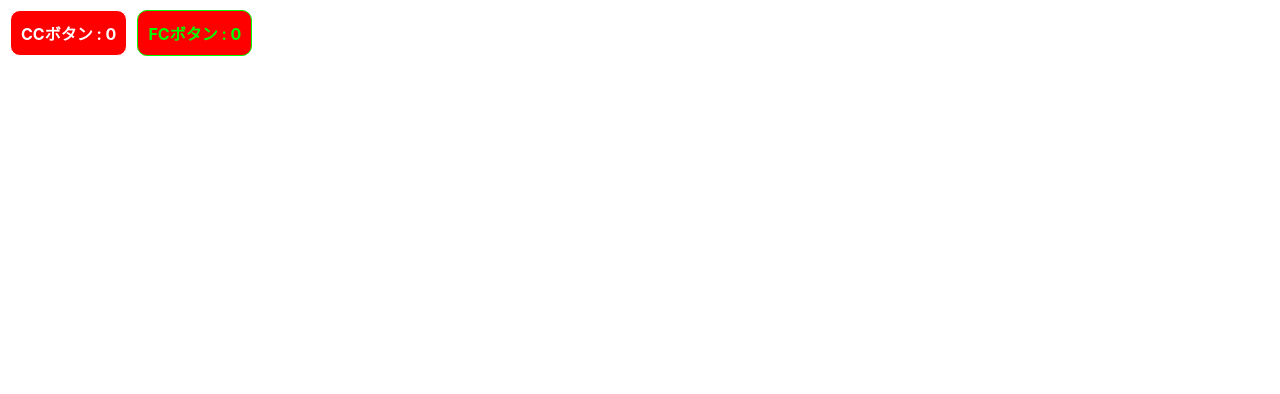
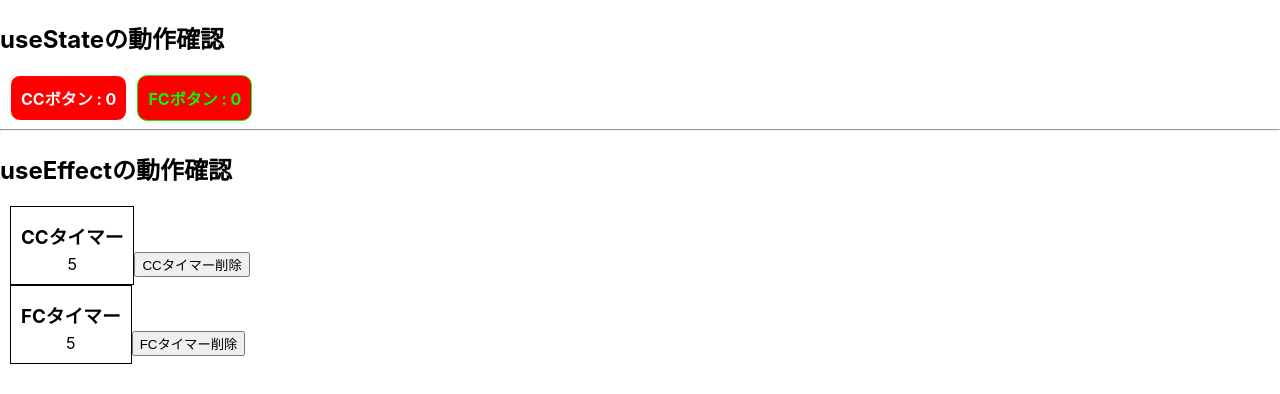
Before and after one commit to tsuyopon-xyz/react-hooks-trainging, a React (Create React App) app: page / in a window 1280 px wide. Shown: the top 394 px of the page. Built offline with nearby package versions, Linux system fonts and the light colour scheme.

Commit message:
[WIP] useEffect example

```diff
--- a/src/App.jsx
+++ b/src/App.jsx
@@ -1,12 +1,50 @@
-import React from 'react';
+import React, {useState} from 'react';
+
+// useState確認用
 import CCButton from './components/use-state-examples/Button/ClassComponent';
 import FCButton from './components/use-state-examples/Button/FunctionalComponent';
 
+// useEffect確認用
+import CCTimer from './components/use-effect-examples/Timer/ClassComponent';
+import FCTimer from './components/use-effect-examples/Timer/FunctionalComponent';
+
 function App() {
+  const [isVisibleCCTimer, setVisibleCCTimer] = useState(true);
+  const [isVisibleFCTimer, setVisibleFCTimer] = useState(true);
+
+  const renderTimerIfVisible = (forCC = true) => {
+    if(forCC) {
+      return (
+        <div className="ml">
+          <CCTimer  />
+          <button onClick={() => setVisibleCCTimer(false)}>CCタイマー削除</button>
+        </div>
+      );
+    }
+
+    return (
+      <div className="ml">
+        <FCTimer  />
+        <button onClick={() => setVisibleFCTimer(false)}>FCタイマー削除</button>
+      </div>
+    );
+  };
+
   return (
     <div className="mt container">
-      <CCButton className="ml" />
-      <FCButton className="ml" />
+      <div>
+        <h2>useStateの動作確認</h2>
+        <CCButton className="ml" />
+        <FCButton className="ml" />
+      </div>
+
+      <hr/>
+
+      <div>
+        <h2>useEffectの動作確認</h2>
+        { isVisibleCCTimer ? renderTimerIfVisible(true) : null }
+        { isVisibleFCTimer ? renderTimerIfVisible(false) : null }
+      </div>
     </div>
   );
 }
--- /dev/null
+++ b/src/components/use-effect-examples/Timer/ClassComponent.jsx
@@ -0,0 +1,62 @@
+import React, { Component } from 'react'
+import './Timer.css';
+
+class TimerClassComponent extends Component {
+  constructor(props) {
+    super(props);
+
+    this.state = {
+      timerCount: 0
+    };
+  }
+
+  componentDidMount() {
+    // console.log('Mounted in CC!');
+
+    this.intervalId = window.setInterval(() => {
+      // console.log('@@@');
+      this.setState({ timerCount: this.state.timerCount + 1 });
+    }, 1000);
+    // console.log('intervalId : ', this.intervalId);
+  }
+
+  componentDidUpdate() {
+    // console.log('Updated in CC!');
+  }
+
+  componentWillUnmount() {
+    console.log('Will unmount in CC!');
+    window.clearInterval( this.intervalId );
+  }
+
+  render() {
+    return (
+      <div
+        className={`Timer ${this.props.className}`}
+      >
+        <h3 className="Timer-title">CCタイマー</h3>
+        <div className="Timer-count">{this.state.timerCount}</div>
+      </div>
+    )
+  }
+}
+
+export default TimerClassComponent;
+
+
+// 以下、補足説明用のコメント
+
+/**
+ * clearIntervalをしないと、コンポーネントが削除された後も
+ * setIntervalにセットしたコールバック関数が動き続けるため、
+ * コンポーネントが削除されるタイミングで明示的に、
+ * clearIntervalを呼び出す必要がある。
+ * （メモリリークの原因）
+ *
+ * Componentが取り除かれるときに呼ばれる
+ * ライフサイクルメソッド内で、
+ * clearIntervalをする。
+ *
+ * ・クラスコンポーネントの場合: componentWillUnmount
+ * ・関数コンポーネントの場合: useEffectにセットするコールバック関数の戻り値であるコールバック関数の中
+ */
--- /dev/null
+++ b/src/components/use-effect-examples/Timer/FunctionalComponent.jsx
@@ -0,0 +1,54 @@
+import React, { useState, useEffect } from 'react'
+import './Timer.css';
+
+function TimerFunctionalComponent(props) {
+  const [timerCount, setTimerCount] = useState(0);
+
+  useEffect(() => {
+    console.log('Mounted or Updated in FC!!!');
+    const intervalId = window.setInterval(() => {
+      // console.log('@@@');
+      setTimerCount(prevTimerCount => {
+        return prevTimerCount + 1;
+      });
+    }, 1000);
+
+    return () => {
+      console.log('Will unmount in FC!!!');
+      window.clearInterval(intervalId);
+    };
+  }, []);
+
+  return (
+    <div
+      className={`Timer ${props.className}`}
+    >
+      <h3 className="Timer-title">FCタイマー</h3>
+      <div className="Timer-count">{timerCount}</div>
+    </div>
+  )
+}
+
+export default TimerFunctionalComponent;
+
+
+// 以下、補足説明用のコメント
+
+/**
+ * useEffectの第2引数に空配列を渡すと、
+ * componentDidUpdateの動作はなくなるため、
+ *
+ * 実質的に、クラスコンポーネントの
+ * componentDidMountと同じ動作になる。
+ *
+ *
+ *
+ * useEffectの第1引数のコールバック関数の戻り値として
+ * 関数を返すようにすると、
+ *
+ * コンポーネントが取り除かれるときに、
+ * その戻り値の関数が実行される。
+ *
+ * 実質的に、クラスコンポーネントの
+ * componentWillUnmountと同じような動作になる。
+ */
--- /dev/null
+++ b/src/components/use-effect-examples/Timer/Timer.css
@@ -0,0 +1,14 @@
+.Timer {
+  border: 1px solid #000000;
+  padding: 10px;
+  display: inline-block;
+}
+
+.Timer-title {
+  margin: 5px 0;
+}
+
+.Timer-count {
+  display: block;
+  text-align: center;
+}
```
